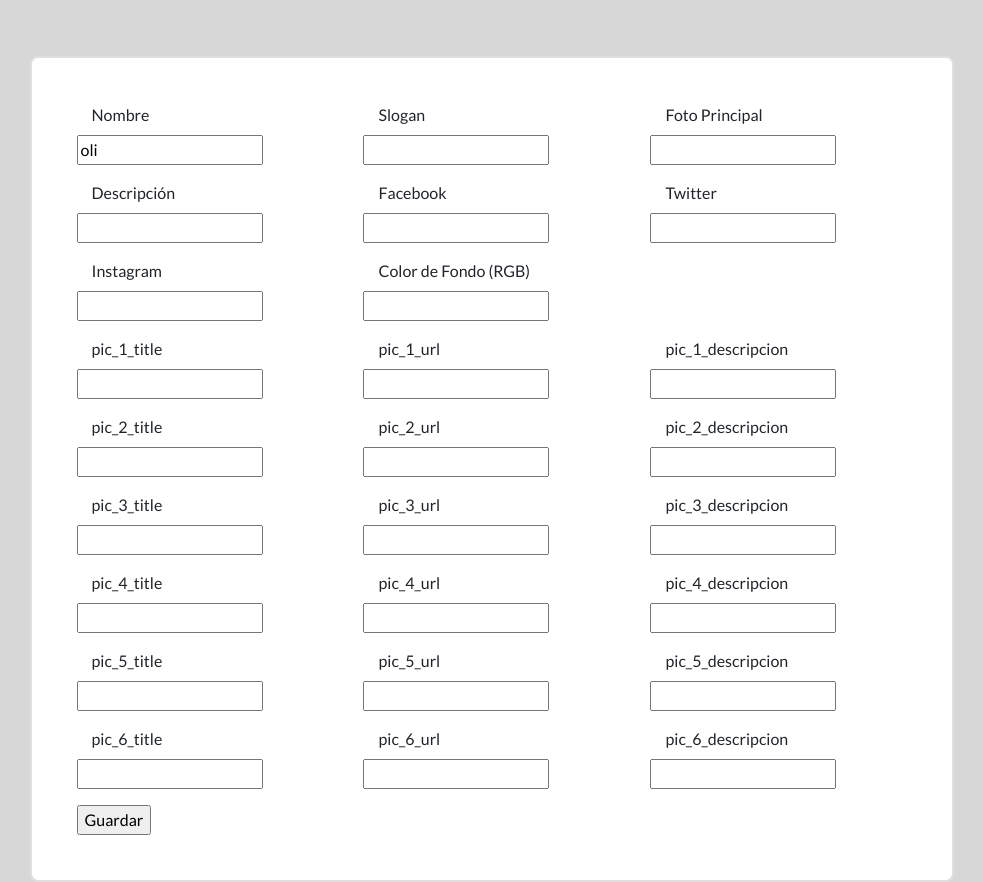
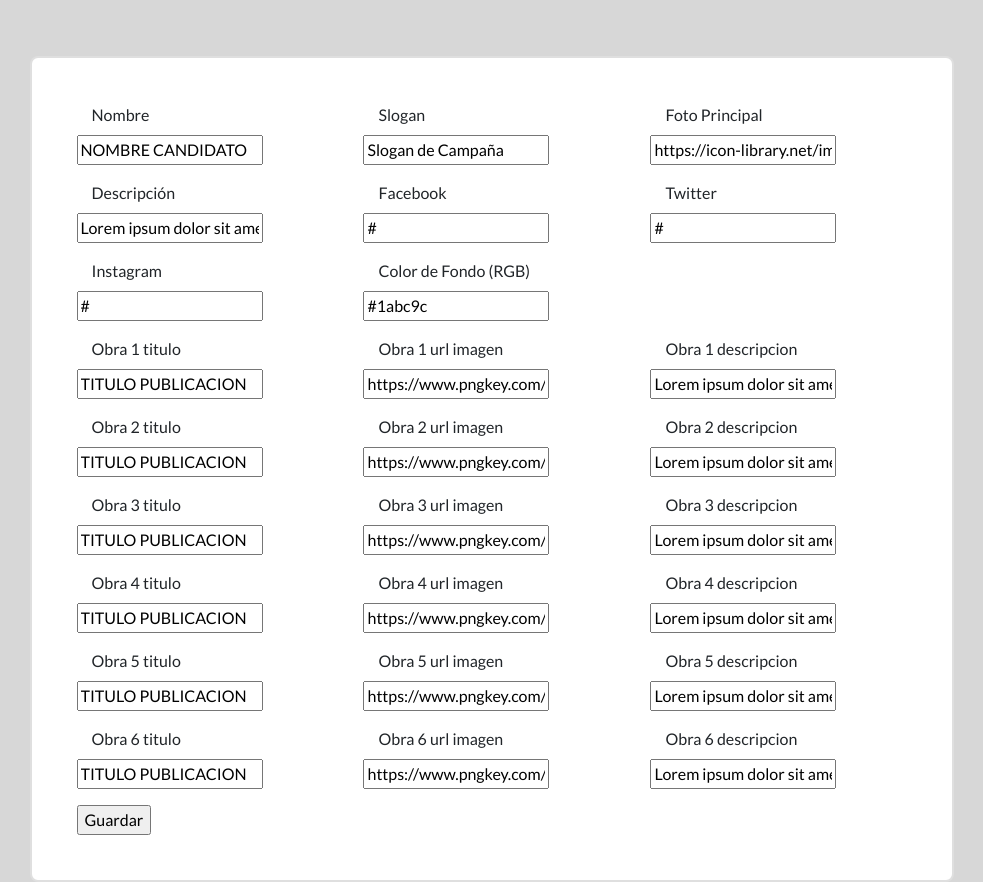
Before and after one commit to afurourrego/flask_python_landing_page, a Flask app: page /py_admin in a window 1280 px wide. Shown: the part 104-986 px from the top of the page, without its empty margins (148-1131 px from the left). Run offline with Flask 2, Linux system fonts and the light colour scheme; data comes from the database, SQL or seed files in the repository; both versions use the stored data as it was after the commit; some libraries are stand-ins or nearby versions.

Commit message:
variables called on admin panel

```diff
--- a/app/app.py
+++ b/app/app.py
@@ -41,10 +41,12 @@ def initial_config():
 		nuevo_usuario = Usuarios(usuario="admin",contrasena=contrasena_encriptada)
 		db.session.add(nuevo_usuario)
 		db.session.commit()
+
 	if ConfigSites.query.first() is None:
 		nuevo_sitio = ConfigSites(foto_principal = 'https://icon-library.net/images/avatar-icon-png/avatar-icon-png-8.jpg', nombre = 'NOMBRE CANDIDATO', slogan = 'Slogan de Campaña', descripcion = 'Lorem ipsum dolor sit amet, consectetur adipiscing elit, sed do eiusmod tempor incididunt ut labore et dolore magna aliqua. Ut enim ad minim veniam, quis nostrud exercitation ullamco laboris nisi ut aliquip ex ea commodo consequat. Duis aute irure dolor in reprehenderit in voluptate velit esse cillum dolore eu fugiat nulla pariatur. Excepteur sint occaecat cupidatat non proident, sunt in culpa qui officia deserunt mollit anim id est laborum.', facebook = '#', twitter = '#', instagram = '#', color = '#1abc9c')
 		db.session.add(nuevo_sitio)
 		db.session.commit()
+
 	if Fotos.query.first() is None:
 		nueva_foto_1 = Fotos(titulo ='TITULO PUBLICACION', url ='https://www.pngkey.com/png/full/34-345766_crowd-clipart-person-icon-people-round-icon-png.png', descripcion ='Lorem ipsum dolor sit amet, consectetur adipisicing elit. Mollitia neque assumenda ipsam nihil, molestias magnam, recusandae quos quis inventore quisquam velit asperiores, vitae? Reprehenderit soluta, eos quod consequuntur itaque. Nam.')
 		db.session.add(nueva_foto_1)
@@ -69,47 +71,17 @@ def initial_config():
 @app.route('/')
 def index():
 	initial_config()
+
 	config = ConfigSites.query.first()
 
-	if config and config.foto_principal:
-		foto_principal = config.foto_principal
-	else:
-		foto_principal = 'https://icon-library.net/images/avatar-icon-png/avatar-icon-png-8.jpg'
-
-	if config and config.nombre:
-		nombre = config.nombre
-	else:
-		nombre = 'NOMBRE CANDIDATO'
-
-	if config and config.slogan:
-		slogan = config.slogan
-	else:
-		slogan = 'Slogan de Campaña'
-
-	if config and config.descripcion:
-		descripcion = config.descripcion
-	else:
-		descripcion = 'Lorem ipsum dolor sit amet, consectetur adipiscing elit, sed do eiusmod tempor incididunt ut labore et dolore magna aliqua. Ut enim ad minim veniam, quis nostrud exercitation ullamco laboris nisi ut aliquip ex ea commodo consequat. Duis aute irure dolor in reprehenderit in voluptate velit esse cillum dolore eu fugiat nulla pariatur. Excepteur sint occaecat cupidatat non proident, sunt in culpa qui officia deserunt mollit anim id est laborum.'
-
-	if config and config.facebook:
-		facebook = config.facebook
-	else:
-		facebook = '#'
-
-	if config and config.twitter:
-		twitter = config.twitter
-	else:
-		twitter = '#'
-
-	if config and config.instagram:
-		instagram = config.instagram
-	else:
-		instagram = '#'
-
-	if config and config.color:
-		color_fondo = config.color
-	else:
-		color_fondo = '#1abc9c'
+	foto_principal = config.foto_principal
+	nombre = config.nombre
+	slogan = config.slogan
+	descripcion = config.descripcion
+	facebook = config.facebook
+	twitter = config.twitter
+	instagram = config.instagram
+	color_fondo = config.color
 
 	#Fotos
 	foto_1 = Fotos.query.filter_by(id=1).first()
@@ -126,67 +98,86 @@ def index():
 	pic_5 = Fotos()
 	pic_6 = Fotos()
 
-	if foto_1 and foto_1.titulo and foto_1.url and foto_1.descripcion:
-		pic_1.titulo = foto_1.titulo
-		pic_1.url = foto_1.url
-		pic_1.descripcion = foto_1.descripcion
-	else:
-		pic_1.titulo = 'TITULO PUBLICACION'
-		pic_1.url = 'https://www.pngkey.com/png/full/34-345766_crowd-clipart-person-icon-people-round-icon-png.png'
-		pic_1.descripcion = 'Lorem ipsum dolor sit amet, consectetur adipisicing elit. Mollitia neque assumenda ipsam nihil, molestias magnam, recusandae quos quis inventore quisquam velit asperiores, vitae? Reprehenderit soluta, eos quod consequuntur itaque. Nam.'
+	pic_1.titulo = foto_1.titulo
+	pic_1.url = foto_1.url
+	pic_1.descripcion = foto_1.descripcion
 
-	if foto_2 and foto_2.titulo and foto_2.url and foto_2.descripcion:
-		pic_2.titulo = foto_2.titulo
-		pic_2.url = foto_2.url
-		pic_2.descripcion = foto_2.descripcion
-	else:
-		pic_2.titulo = 'TITULO PUBLICACION'
-		pic_2.url = 'https://www.pngkey.com/png/full/34-345766_crowd-clipart-person-icon-people-round-icon-png.png'
-		pic_2.descripcion = 'Lorem ipsum dolor sit amet, consectetur adipisicing elit. Mollitia neque assumenda ipsam nihil, molestias magnam, recusandae quos quis inventore quisquam velit asperiores, vitae? Reprehenderit soluta, eos quod consequuntur itaque. Nam.'
+	pic_2.titulo = foto_2.titulo
+	pic_2.url = foto_2.url
+	pic_2.descripcion = foto_2.descripcion
 
-	if foto_3 and foto_3.titulo and foto_3.url and foto_3.descripcion:
-		pic_3.titulo = foto_3.titulo
-		pic_3.url = foto_3.url
-		pic_3.descripcion = foto_3.descripcion
-	else:
-		pic_3.titulo = 'TITULO PUBLICACION'
-		pic_3.url = 'https://www.pngkey.com/png/full/34-345766_crowd-clipart-person-icon-people-round-icon-png.png'
-		pic_3.descripcion = 'Lorem ipsum dolor sit amet, consectetur adipisicing elit. Mollitia neque assumenda ipsam nihil, molestias magnam, recusandae quos quis inventore quisquam velit asperiores, vitae? Reprehenderit soluta, eos quod consequuntur itaque. Nam.'
+	pic_3.titulo = foto_3.titulo
+	pic_3.url = foto_3.url
+	pic_3.descripcion = foto_3.descripcion
 
-	if foto_4 and foto_4.titulo and foto_4.url and foto_4.descripcion:
-		pic_4.titulo = foto_4.titulo
-		pic_4.url = foto_4.url
-		pic_4.descripcion = foto_4.descripcion
-	else:
-		pic_4.titulo = 'TITULO PUBLICACION'
-		pic_4.url = 'https://www.pngkey.com/png/full/34-345766_crowd-clipart-person-icon-people-round-icon-png.png'
-		pic_4.descripcion = 'Lorem ipsum dolor sit amet, consectetur adipisicing elit. Mollitia neque assumenda ipsam nihil, molestias magnam, recusandae quos quis inventore quisquam velit asperiores, vitae? Reprehenderit soluta, eos quod consequuntur itaque. Nam.'
+	pic_4.titulo = foto_4.titulo
+	pic_4.url = foto_4.url
+	pic_4.descripcion = foto_4.descripcion
 
-	if foto_5 and foto_5.titulo and foto_5.url and foto_5.descripcion:
-		pic_5.titulo = foto_5.titulo
-		pic_5.url = foto_5.url
-		pic_5.descripcion = foto_5.descripcion
-	else:
-		pic_5.titulo = 'TITULO PUBLICACION'
-		pic_5.url = 'https://www.pngkey.com/png/full/34-345766_crowd-clipart-person-icon-people-round-icon-png.png'
-		pic_5.descripcion = 'Lorem ipsum dolor sit amet, consectetur adipisicing elit. Mollitia neque assumenda ipsam nihil, molestias magnam, recusandae quos quis inventore quisquam velit asperiores, vitae? Reprehenderit soluta, eos quod consequuntur itaque. Nam.'
+	pic_5.titulo = foto_5.titulo
+	pic_5.url = foto_5.url
+	pic_5.descripcion = foto_5.descripcion
 
-	if foto_6 and foto_6.titulo and foto_6.url and foto_6.descripcion:
-		pic_6.titulo = foto_6.titulo
-		pic_6.url = foto_6.url
-		pic_6.descripcion = foto_6.descripcion
-	else:
-		pic_6.titulo = 'TITULO PUBLICACION'
-		pic_6.url = 'https://www.pngkey.com/png/full/34-345766_crowd-clipart-person-icon-people-round-icon-png.png'
-		pic_6.descripcion = 'Lorem ipsum dolor sit amet, consectetur adipisicing elit. Mollitia neque assumenda ipsam nihil, molestias magnam, recusandae quos quis inventore quisquam velit asperiores, vitae? Reprehenderit soluta, eos quod consequuntur itaque. Nam.'
+	pic_6.titulo = foto_6.titulo
+	pic_6.url = foto_6.url
+	pic_6.descripcion = foto_6.descripcion
 
 	return render_template('index.html', nombre=nombre, slogan=slogan, foto_principal=foto_principal, descripcion=descripcion, facebook=facebook, twitter=twitter, instagram=instagram, color_fondo=color_fondo, pic_1=pic_1, pic_2=pic_2, pic_3=pic_3, pic_4=pic_4, pic_5=pic_5, pic_6=pic_6 )
 
 @app.route('/py_admin')
 def py_admin():
-	if "usuario" in session:
-		return render_template('py_admin.html')
-	return render_template('py_admin.html')
+	config = ConfigSites.query.first()
+
+	foto_principal = config.foto_principal
+	nombre = config.nombre
+	slogan = config.slogan
+	descripcion = config.descripcion
+	facebook = config.facebook
+	twitter = config.twitter
+	instagram = config.instagram
+	color_fondo = config.color
+
+	#Fotos
+	foto_1 = Fotos.query.filter_by(id=1).first()
+	foto_2 = Fotos.query.filter_by(id=2).first()
+	foto_3 = Fotos.query.filter_by(id=3).first()
+	foto_4 = Fotos.query.filter_by(id=4).first()
+	foto_5 = Fotos.query.filter_by(id=5).first()
+	foto_6 = Fotos.query.filter_by(id=6).first()
+
+	pic_1 = Fotos()
+	pic_2 = Fotos()
+	pic_3 = Fotos()
+	pic_4 = Fotos()
+	pic_5 = Fotos()
+	pic_6 = Fotos()
+
+	pic_1.titulo = foto_1.titulo
+	pic_1.url = foto_1.url
+	pic_1.descripcion = foto_1.descripcion
+
+	pic_2.titulo = foto_2.titulo
+	pic_2.url = foto_2.url
+	pic_2.descripcion = foto_2.descripcion
+
+	pic_3.titulo = foto_3.titulo
+	pic_3.url = foto_3.url
+	pic_3.descripcion = foto_3.descripcion
+
+	pic_4.titulo = foto_4.titulo
+	pic_4.url = foto_4.url
+	pic_4.descripcion = foto_4.descripcion
+
+	pic_5.titulo = foto_5.titulo
+	pic_5.url = foto_5.url
+	pic_5.descripcion = foto_5.descripcion
+
+	pic_6.titulo = foto_6.titulo
+	pic_6.url = foto_6.url
+	pic_6.descripcion = foto_6.descripcion
+
+	return render_template('py_admin.html', nombre=nombre, slogan=slogan, foto_principal=foto_principal, descripcion=descripcion, facebook=facebook, twitter=twitter, instagram=instagram, color_fondo=color_fondo, pic_1=pic_1, pic_2=pic_2, pic_3=pic_3, pic_4=pic_4, pic_5=pic_5, pic_6=pic_6 )
+
 
 ################################################################
 
--- a/app/templates/py_admin.html
+++ b/app/templates/py_admin.html
@@ -22,123 +22,123 @@ Administrador
 			<div class="row">
 				<p class="col-12 col-md-4">
 					<label for="nombre" class="col-12">Nombre</label>
-					<input type="text" name="nombre" value="oli">
+					<input type="text" name="nombre" value="{{nombre}}">
 				</p>
 
 				<p class="col-12 col-md-4">
 					<label for="slogan", class="col-12">Slogan</label>
-					<input type="text" name="slogan">
+					<input type="text" name="slogan" value="{{slogan}}">
 				</p>
 
 				<p class="col-12 col-md-4">
 					<label for="slogan", class="col-12">Foto Principal</label>
-					<input type="text" name="foto_principal">
+					<input type="text" name="foto_principal" value="{{foto_principal}}">
 				</p>
 
 				<p class="col-12 col-md-4">
 					<label for="slogan", class="col-12">Descripción</label>
-					<input type="text" name="descripcion">
+					<input type="text" name="descripcion" value="{{descripcion}}">
 				</p>
 
 				<p class="col-12 col-md-4">
 					<label for="slogan", class="col-12">Facebook</label>
-					<input type="text" name="facebook">
+					<input type="text" name="facebook" value="{{facebook}}">
 				</p>
 
 				<p class="col-12 col-md-4">
 					<label for="slogan", class="col-12">Twitter</label>
-					<input type="text" name="twitter">
+					<input type="text" name="twitter" value="{{twitter}}">
 				</p>
 
 				<p class="col-12 col-md-4">
 					<label for="slogan", class="col-12">Instagram</label>
-					<input type="text" name="instagram">
+					<input type="text" name="instagram" value="{{instagram}}">
 				</p>
 
 				<p class="col-12 col-md-4">
 					<label for="slogan", class="col-12">Color de Fondo (RGB)</label>
-					<input type="text" name="color_fondo">
+					<input type="text" name="color_fondo" value="{{color_fondo}}">
 				</p>
 				<p class="col-12 col-md-4">
 				</p>
 
 
 				<p class="col-12 col-md-4">
-					<label for="slogan", class="col-12">pic_1_title</label>
-					<input type="text" name="pic_1_title">
+					<label for="slogan", class="col-12">Obra 1 titulo</label>
+					<input type="text" name="pic_1_title" value="{{pic_1.titulo}}">
 				</p>
 				<p class="col-12 col-md-4">
-					<label for="slogan", class="col-12">pic_1_url</label>
-					<input type="text" name="pic_1_url">
+					<label for="slogan", class="col-12">Obra 1 url imagen</label>
+					<input type="text" name="pic_1_url" value="{{pic_1.url}}">
 				</p>
 				<p class="col-12 col-md-4">
-					<label for="slogan", class="col-12">pic_1_descripcion</label>
-					<input type="text" name="pic_1_descripcion">
+					<label for="slogan", class="col-12">Obra 1 descripcion</label>
+					<input type="text" name="pic_1_descripcion" value="{{pic_1.descripcion}}">
 				</p>
 
 				<p class="col-12 col-md-4">
-					<label for="slogan", class="col-12">pic_2_title</label>
-					<input type="text" name="pic_2_title">
+					<label for="slogan", class="col-12">Obra 2 titulo</label>
+					<input type="text" name="pic_2_title" value="{{pic_2.titulo}}">
 				</p>
 				<p class="col-12 col-md-4">
-					<label for="slogan", class="col-12">pic_2_url</label>
-					<input type="text" name="pic_2_url">
+					<label for="slogan", class="col-12">Obra 2 url imagen</label>
+					<input type="text" name="pic_2_url" value="{{pic_2.url}}">
 				</p>
 				<p class="col-12 col-md-4">
-					<label for="slogan", class="col-12">pic_2_descripcion</label>
-					<input type="text" name="pic_2_descripcion">
+					<label for="slogan", class="col-12">Obra 2 descripcion</label>
+					<input type="text" name="pic_2_descripcion" value="{{pic_2.descripcion}}">
 				</p>
 
 				<p class="col-12 col-md-4">
-					<label for="slogan", class="col-12">pic_3_title</label>
-					<input type="text" name="pic_3_title">
+					<label for="slogan", class="col-12">Obra 3 titulo</label>
+					<input type="text" name="pic_3_title" value="{{pic_3.titulo}}">
 				</p>
 				<p class="col-12 col-md-4">
-					<label for="slogan", class="col-12">pic_3_url</label>
-						<input type="text" name="pic_3_url">
+					<label for="slogan", class="col-12">Obra 3 url imagen</label>
+						<input type="text" name="pic_3_url" value="{{pic_3.url}}">
 					</p>
 					<p class="col-12 col-md-4">
-						<label for="slogan", class="col-12">pic_3_descripcion</label>
-						<input type="text" name="pic_3_descripcion">
+						<label for="slogan", class="col-12">Obra 3 descripcion</label>
+						<input type="text" name="pic_3_descripcion" value="{{pic_3.descripcion}}">
 					</p>
 
 					<p class="col-12 col-md-4">
-						<label for="slogan", class="col-12">pic_4_title</label>
-						<input type="text" name="pic_4_title">
+						<label for="slogan", class="col-12">Obra 4 titulo</label>
+						<input type="text" name="pic_4_title" value="{{pic_4.titulo}}">
 					</p>
 					<p class="col-12 col-md-4">
-						<label for="slogan", class="col-12">pic_4_url</label>
-						<input type="text" name="pic_4_url">
+						<label for="slogan", class="col-12">Obra 4 url imagen</label>
+						<input type="text" name="pic_4_url" value="{{pic_4.url}}">
 					</p>
 					<p class="col-12 col-md-4">
-						<label for="slogan", class="col-12">pic_4_descripcion</label>
-						<input type="text" name="pic_4_descripcion">
+						<label for="slogan", class="col-12">Obra 4 descripcion</label>
+						<input type="text" name="pic_4_descripcion" value="{{pic_4.descripcion}}">
 					</p>
 
 					<p class="col-12 col-md-4">
-						<label for="slogan", class="col-12">pic_5_title</label>
-						<input type="text" name="pic_5_title">
+						<label for="slogan", class="col-12">Obra 5 titulo</label>
+						<input type="text" name="pic_5_title" value="{{pic_5.titulo}}">
 					</p>
 					<p class="col-12 col-md-4">
-						<label for="slogan", class="col-12">pic_5_url</label>
-						<input type="text" name="pic_5_url">
+						<label for="slogan", class="col-12">Obra 5 url imagen</label>
+						<input type="text" name="pic_5_url" value="{{pic_5.url}}">
 					</p>
 					<p class="col-12 col-md-4">
-						<label for="slogan", class="col-12">pic_5_descripcion</label>
-						<input type="text" name="pic_5_descripcion">
+						<label for="slogan", class="col-12">Obra 5 descripcion</label>
+						<input type="text" name="pic_5_descripcion" value="{{pic_5.descripcion}}">
 					</p>
 
 					<p class="col-12 col-md-4">
-						<label for="slogan", class="col-12">pic_6_title</label>
-						<input type="text" name="pic_6_title">
+						<label for="slogan", class="col-12">Obra 6 titulo</label>
+						<input type="text" name="pic_6_title" value="{{pic_6.titulo}}">
 					</p>
 					<p class="col-12 col-md-4">
-						<label for="slogan", class="col-12">pic_6_url</label>
-						<input type="text" name="pic_6_url">
+						<label for="slogan", class="col-12">Obra 6 url imagen</label>
+						<input type="text" name="pic_6_url" value="{{pic_6.url}}">
 					</p>
 					<p class="col-12 col-md-4">
-						<label for="slogan", class="col-12">pic_6_descripcion</label>
-						<input type="text" name="pic_6_descripcion">
+						<label for="slogan", class="col-12">Obra 6 descripcion</label>
+						<input type="text" name="pic_6_descripcion" value="{{pic_6.descripcion}}">
 					</p>
 			</div>
 
```
Also changed, not shown: app/database/database.db.
